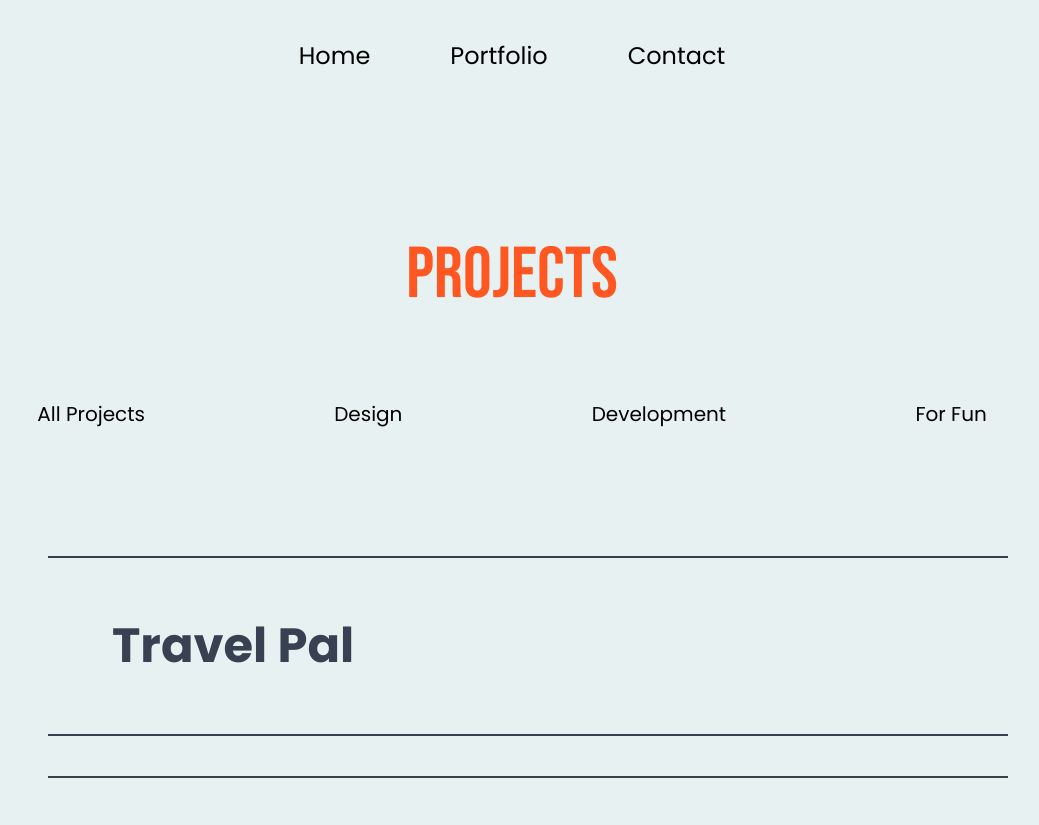
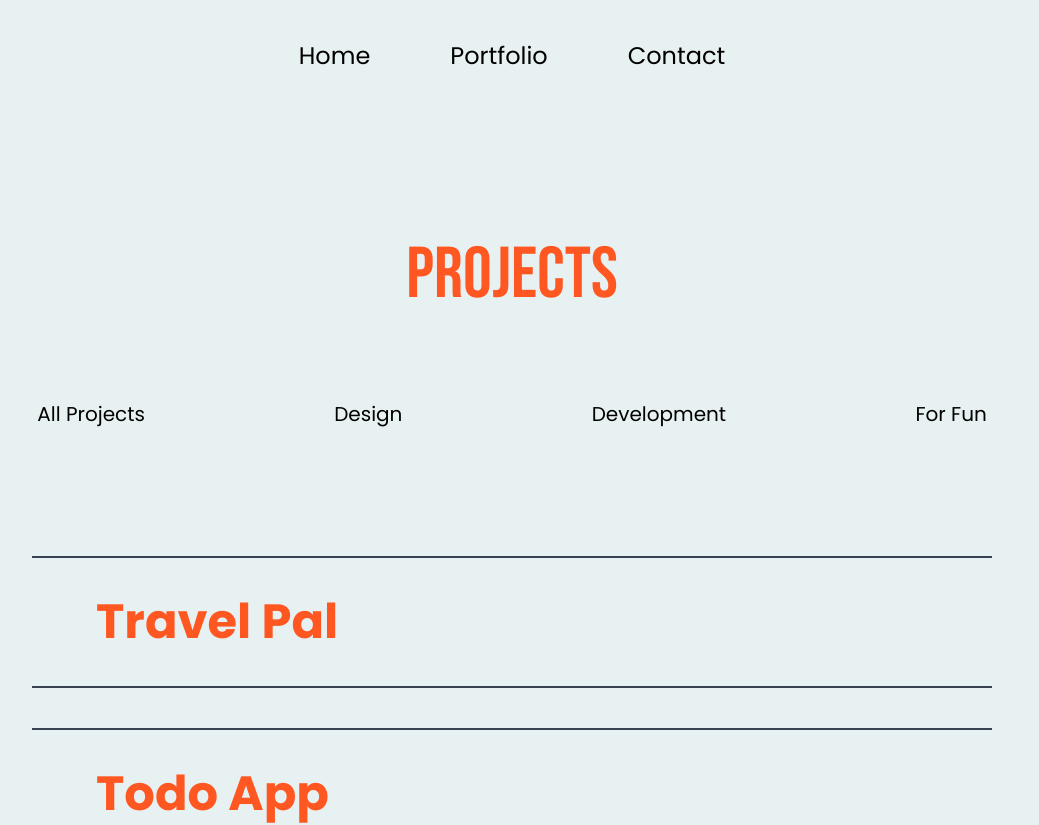
Before and after one commit to skystanoyevitch/sky-portfolio, a React (Create React App) app: page /Portfolio in a window 1280 px wide. Shown: the top 825 px of the page, without its empty margins (128-1167 px from the left). Built offline with nearby package versions, Linux system fonts and the light colour scheme.

Commit message:
added drop down for project details

```diff
--- a/src/Pages/Portfolio/Portfolio.jsx
+++ b/src/Pages/Portfolio/Portfolio.jsx
@@ -22,7 +22,7 @@ function Portfolio() {
 		triggerOnce: true,
 	});
 	return (
-		<div className="md:h-screen">
+		<div className="">
 			<motion.div
 				ref={ref}
 				variants={page2Variant}
@@ -73,18 +73,25 @@ function Portfolio() {
 						<div className="w-full xl:w-3/4">
 							<ul>
 								{allProjects.map((name, i) => (
-									<a
-										href={name.to}
-										target="_blank"
-										rel="noreferrer"
-									>
+									<div className="group">
+										{/* <a
+											href="blank"
+											target="_blank"
+											rel="noreferrer"
+										> */}
 										<li
 											key={i}
-											className="m-4 md:my-10 border-gray-700 border-t-2 border-b-2 hover:border-t-btnOrange hover:border-b-btnOrange w-full h-28 lg:h-full lg:p-16 lg:text-5xl font-poppins font-bold text-gray-700 flex items-center"
+											className="hover:transition-all hover:duration-300 my-4 md:my-10 border-gray-700 border-t-2 border-b-2 hover:border-t-btnOrange hover:border-b-btnOrange w-full h-28 hover:h-64 md:hover:h-96 lg:p-16 flex items-center hover:items-start hover:flex-col"
 										>
-											{name.name}
+											<h1 className="font-poppins font-bold text-mainOrange lg:text-5xl">
+												{name.name}
+											</h1>
+											<h3 className="font-poppins lg:text-3xl text-gray-700 h-28 invisible group-hover:visible group-hover:transition group-hover:duration-300 opacity-0 group-hover:opacity-100">
+												Project Details
+											</h3>
 										</li>
-									</a>
+										{/* </a> */}
+									</div>
 								))}
 							</ul>
 						</div>
```
